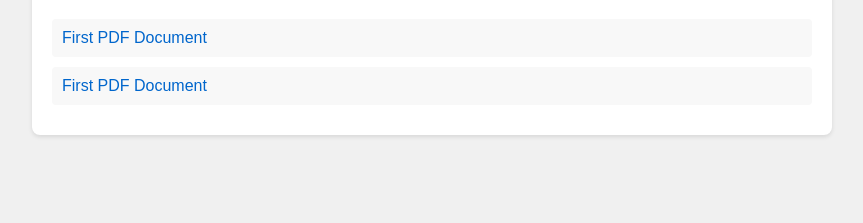
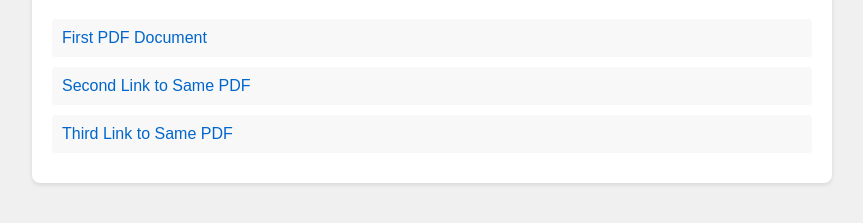
Before and after one commit to Nithyasusangeorge1987/test1, a plain HTML site: page index.html in a window 1280 px wide. Shown: the part 101-324 px from the top of the page, without its empty margins (208-1071 px from the left). Drawn offline with Linux system fonts and the light colour scheme.

Commit message:
Update index.html

```diff
--- a/index.html
+++ b/index.html
@@ -5,6 +5,7 @@
     <meta name="viewport" content="width=device-width, initial-scale=1.0">
     <title>PDF Links</title>
     <style>
+        /* Keep your existing styles */
         body {
             font-family: Arial, sans-serif;
             max-width: 800px;
@@ -38,6 +39,10 @@
 <body>
     <div class="container">
         <h1>PDF Links</h1>
-        <!-- Add your PDF links here -->
-        <a href="./seminar.pdf" class="pdf-link">First PDF Document</a>
-        <a href="./seminar.pdf" class="pdf-link">First PDF Document</a>
+        <!-- All links using the working absolute path -->
+        <a href="https://nithyasusangeorge1987.github.io/test1/seminar.pdf" class="pdf-link">First PDF Document</a>
+        <a href="https://nithyasusangeorge1987.github.io/test1/seminar.pdf" class="pdf-link">Second Link to Same PDF</a>
+        <a href="https://nithyasusangeorge1987.github.io/test1/seminar.pdf" class="pdf-link">Third Link to Same PDF</a>
+    </div>
+</body>
+</html>
```
